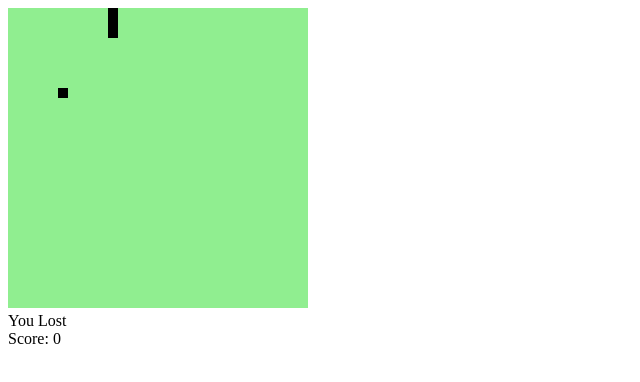
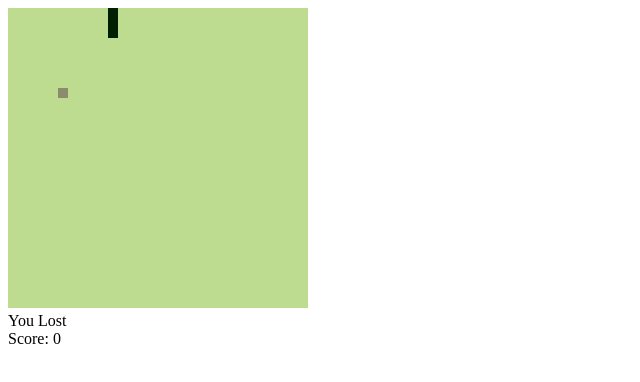
Before and after one commit to conzett/canvasSnake, a plain HTML site: page run.html in a window 1280 px wide. Shown: the whole page, without its empty margins (0-640 px from the left). Drawn offline with Linux system fonts and the light colour scheme.

Commit message:
Change rendering colors

```diff
--- a/run.html
+++ b/run.html
@@ -4,7 +4,7 @@
 		<title>Snake</title>
 	</head>
 	<body>
-		<canvas style="background: lightGreen" id="level"></canvas>
+		<canvas style="background: rgb(189, 220, 144)" id="level"></canvas>
 		<div id="status"></div>
 		<div>Score: <span id="score">0</span></div>
 	</body>
--- a/snake.js
+++ b/snake.js
@@ -156,6 +156,7 @@ var game = function(canvas, level, score, time){
 
 		for(j=0; j< that.level.snake.body.length; j++)
 		{
+			context.fillStyle = "rgb(0, 31, 0)";
 			context.fillRect(
 				that.level.snake.body[j].x * that.level.increment,
 				that.level.snake.body[j].y * that.level.increment,
@@ -164,6 +165,7 @@ var game = function(canvas, level, score, time){
 		}
 
 		if(that.level.food.length > 0){
+			context.fillStyle = "rgb(139, 139, 109)";
 			context.fillRect(
 				that.level.food[0].x * that.level.increment,
 				that.level.food[0].y * that.level.increment,
```
